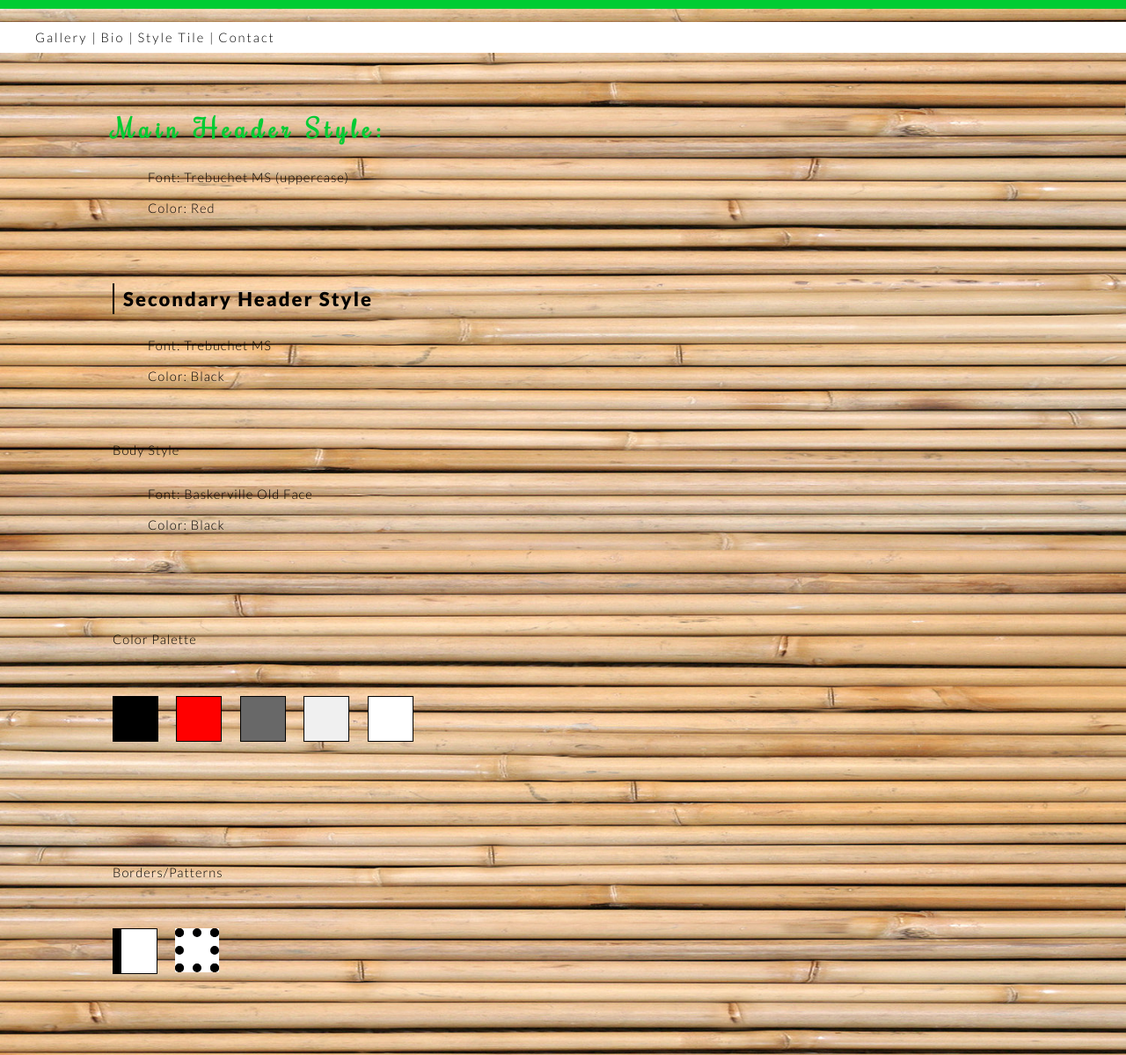
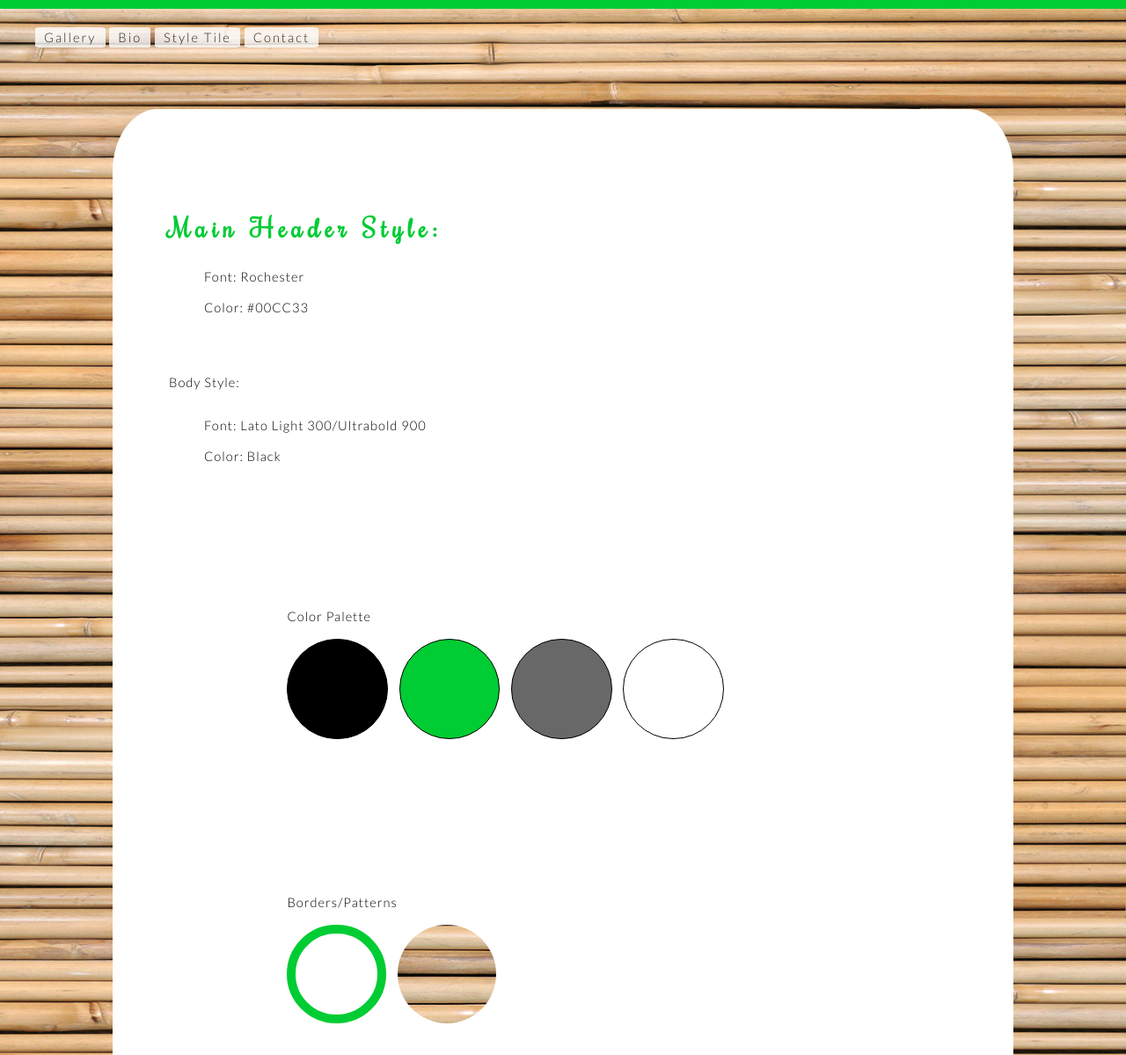
Before and after one commit to kdony1/kdony1.github.io, a plain HTML site: page style-tile.html in a window 1280 px wide. Shown: the part 287-1486 px from the top of the page at 88% size. Drawn offline with nearby package versions, Linux system fonts and the light colour scheme.

Commit message:
Border edits

```diff
--- a/css/styles.css
+++ b/css/styles.css
@@ -35,20 +35,24 @@ body {
 
 /* Navigation*/
 
-nav {
-	background: white;
-}
 
 nav a {
 	text-decoration: none;
 	color: black;
 	letter-spacing: 2px;
+	background: white;
+	opacity: 0.8;
+	border-radius: 8%;
+	padding: 3px 10px;
+	margin-right: 1px;
 
 
 }
 
 nav a:hover {
-	font-size: 120%;
+	font-weight: 900;
+	background: #00CC33;
+	color: white;
 }
 
 li {
@@ -77,7 +81,16 @@ h1 {
 	color: #00CC33; /*green*/
 }
 
+div {
+	background: white;
+	width: 70%;
+	margin: 5% 10%;
+	padding: 5%;
+	border-radius: 5%;
+	float: none;
+	display: block;
 
+}
 
 /* Footer*/
 
@@ -87,6 +100,7 @@ footer {
 	font-family: 'Lato', sans-serif;
 	font-weight: 300;
 	border-top: #00CC33 solid 10px; /*green*/
+	padding: 10px;
 
 }
 footer a {
@@ -96,24 +110,12 @@ footer a {
 
 
 
-
-
 /*BIO PAGE*/
-
-section {
-	margin: 0 10% 3% 10%;
-}
 
 q {
 	color: #686868; /*dark gray*/
 }
 
-h2 {
-	font-family: 'Lato', sans-serif;
-	border-left: solid 2px;
-	padding: 0 0 0 10px;
-	letter-spacing: 2px;
-}
 
 .my-photo {
 	width: 35%;
@@ -127,7 +129,6 @@ h2 {
 
 
 
-
 /*STYLE TILE*/
 /* Layout for Style Tile
 Feel free to change */
@@ -136,18 +137,18 @@ Feel free to change */
 .color-2,
 .color-3,
 .color-4,
-.color-5,
 .pattern-1,
 .pattern-2,
 .pattern-3,
 .imagery-1,
 .imagery-2,
 .imagery-3 {
-	border: 1px solid #000;
+	border: .5px solid #000;
 	float: left;
 	margin: 0 2% 5% 0;
 	height: 50px;
 	width: 50px;
+	border-radius: 100%;
 	}
 
 
@@ -156,30 +157,27 @@ Feel free to change */
 	}
 
 	.color-2 {
-		background-color: red;
+		background-color: #00CC33;
 	}
 
 	.color-3 {
 		background-color: #686868;
 	}
+
 	.color-4 {
-		background-color: #F0F0F0;
-	}
-	.color-5 {
 		background-color: white;
 	}
 
 	.pattern-1 {
-		border-left: 10px solid;
-		height: 50px;
-		width: 40px;
+		border: 10px solid;
 		background-color: white;
+		color: #00CC33;
+		width: 30px;
+		height: 30px;
 	}
 	.pattern-2 {
-		border: 10px dotted;
-		height: 30px;
-		width: 30px;
-		background-color: white;
+	background: url(../img/bamboo.jpg);
+	border: none;
 	}
 
 
@@ -202,11 +200,6 @@ Feel free to change */
 
 /*Typeform Widget*/
 
-.form {
-	margin-top: 0;
-	padding: 0;
-}
-
 @media screen and (max-width: 710px) {
 	.tree {
 		display: none;
--- a/style-tile.html
+++ b/style-tile.html
@@ -25,31 +25,25 @@
 
 			<nav>
 				<ul>
-					<li><a href="index.html">Gallery |</a></li>
-					<li><a href="bio.html">Bio |</a></li>
-					<li><a href="style-tile.html">Style Tile |</a></li>
+					<li><a href="index.html">Gallery</a></li>
+					<li><a href="bio.html">Bio</a></li>
+					<li><a href="style-tile.html">Style Tile</a></li>
 					<li><a href="contact.html">Contact</a></li>
 				</ul>
 			</nav>
 
+<div>
 		<br>
 		<section>
 			<h1>Main Header Style: </h1>
 				<ul>
-					<li>Font: Trebuchet MS (uppercase) </li><br>
-					<li>Color: Red</li>
+					<li>Font: Rochester </li><br>
+					<li>Color: #00CC33</li>
 				</ul><br>
 
-
-			<h2>Secondary Header Style</h2>
+			<strong>Body Style:</strong>
 				<ul>
-					<li>Font: Trebuchet MS </li><br>
-					<li>Color: Black</li>
-				</ul><br>
-
-			<body>Body Style</body>
-				<ul>
-					<li>Font: Baskerville Old Face</li><br>
+					<li>Font: Lato Light 300/<strong>Ultrabold 900</strong></li><br>
 					<li>Color: Black</li>
 				</ul><br>
 
@@ -70,7 +64,6 @@
 			<div class="color-2"></div>
 			<div class="color-3"></div>
 			<div class="color-4"></div>
-			<div class="color-5"></div>
 
 
 			<div class="clearfix"></div>
@@ -97,6 +90,7 @@
 		<div class="clearfix"></div>
 
 	</div>
+</div>
 
 
 	</body>
```
Also changed, not shown: bio.html (+9 -19 lines), contact.html (+9 -5 lines), index.html (+3 -3 lines).
